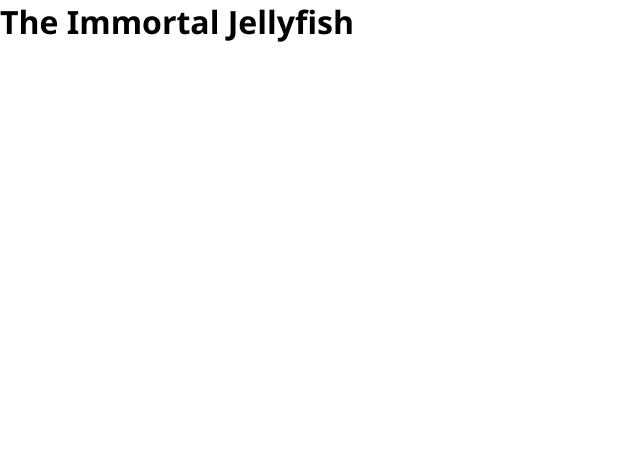
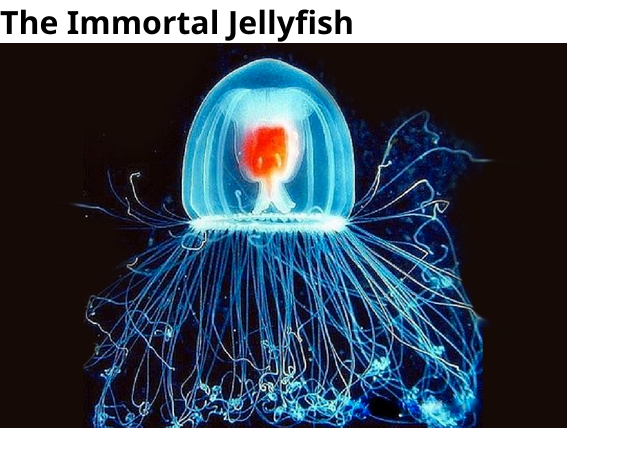
Before and after one commit to MoinJulian/School-Programming, a plain HTML site: page first-html/imortal-jellyfish.html in a window 1280 px wide. Shown: the whole page, without its empty margins (0-640 px from the left). Drawn offline with Linux system fonts and the light colour scheme.

Commit message:
Add image

```diff
--- a/first-html/imortal-jellyfish.html
+++ b/first-html/imortal-jellyfish.html
@@ -8,5 +8,6 @@
   </head>
   <body>
     <h1>The Immortal Jellyfish</h1>
+    <img src="./immortal_jellyfish.png" alt="Immortal Jellyfish Img" />
   </body>
 </html>
```
Also changed, not shown: first-html/immortal_jellyfish.png (added).
